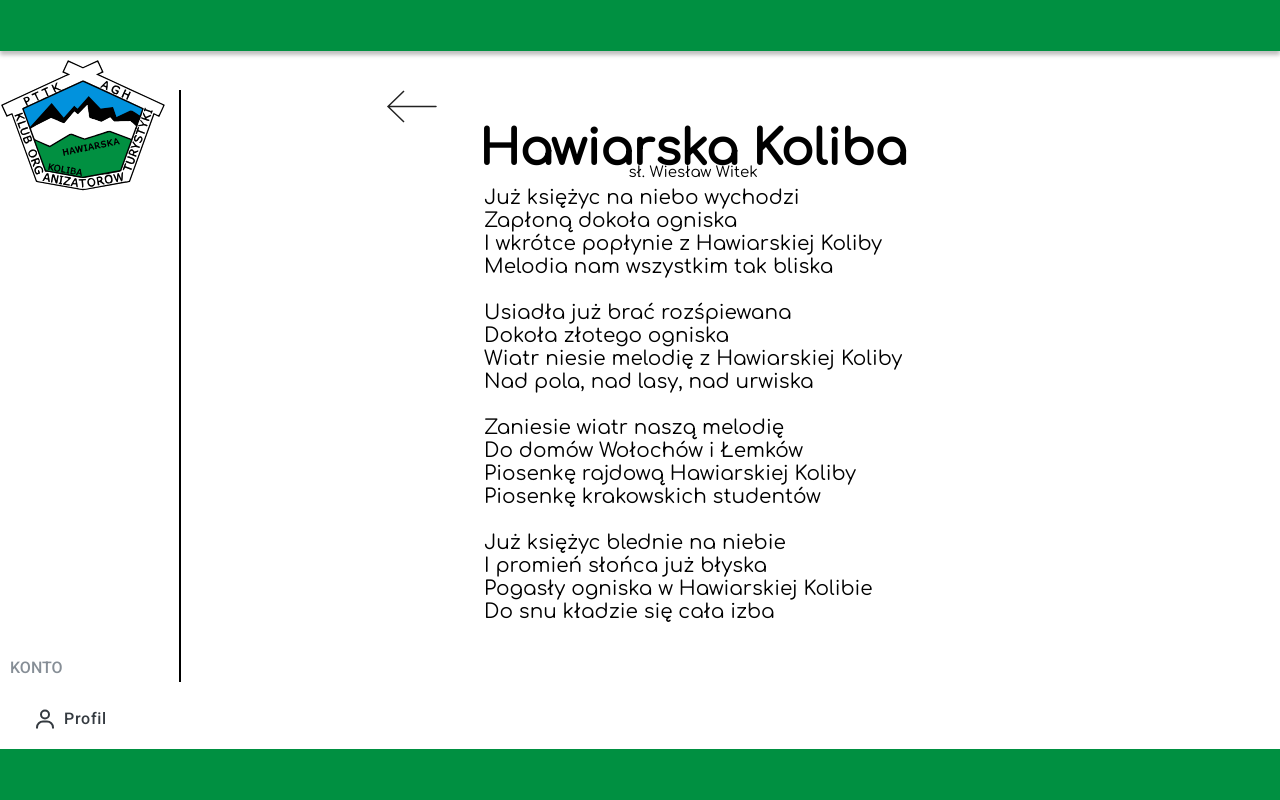
After one commit to przemekdan1/Songbook, a PHP site: page /public/views/showSong.php in a window 1280 px wide. The commit adds this page. Run offline with PHP 8.4, Linux system fonts and the light colour scheme; some libraries are stand-ins or nearby versions.

Commit message:
modify song catalog view, modify upload view, added showSong page, css style modification

```diff
--- a/index.php
+++ b/index.php
@@ -15,5 +15,6 @@ Routing::post('register', 'SecurityController');
 Routing::post('search', 'ProjectController');
 Routing::get('like','ProjectController');
 Routing::get('dislike','ProjectController');
+Routing::get('showSong','ProjectController');
 
 Routing::run($path);
--- a/public/css/projects.css
+++ b/public/css/projects.css
@@ -16,19 +16,24 @@ section {
 .projects>div>div {
     height: 50%;
     margin: 1em;
-    color: #009041;
     display: flex;
     flex-direction: column;
-    justify-content: space-around;
+    justify-content: center;
+
+    font-family: Comfortaa;
 }
 
 .projects>div {
-    border: 1px solid gray;
-    border-radius: 1em 1em 0 0;
-    height: 400px;
+    height: 114px;
+    position: relative;
+    background: #D2D7DF;
+    box-shadow: 0px 4px 4px rgba(0, 0, 0, 0.25);
+    border-radius: 14px;
+    overflow: hidden;
     display: flex;
-    flex-direction: column;
+    flex-direction: row;
     justify-content: space-between;
+    /* margin: 0; */
 }
 
 section.project-form {
@@ -41,3 +46,36 @@ section.project-form {
     display: flex;
     flex-direction: column;
 }
+
+.projects h2{
+    color: black;
+    font-size: 24px;
+    font-family: Comfortaa;
+    font-weight: 700;
+    word-wrap: break-word;
+    margin-top: 38px;
+}
+
+.projects p{
+    color: black;
+    font-size: 12px;
+    font-family: Comfortaa;
+    font-weight: 300;
+    word-wrap: break-word;
+    margin: 2px;
+}
+
+.social-section i{
+    font-size: 15px;
+    font-family: Comfortaa;
+    font-weight: 300;
+}
+
+.settings p{
+    text-align: left;
+    color: #868E96;
+    font-size: 16px;
+    font-family: Roboto;
+    font-weight: 500;
+    word-wrap: break-word;
+}
--- a/public/css/style.css
+++ b/public/css/style.css
@@ -1,5 +1,6 @@
 body {
     margin: 0;
+    padding: 0;
 }
 
 .container {
@@ -35,7 +36,7 @@ form.login {
 }
 
 button {
-    background: transparent linear-gradient(180deg, #3D8EF3 0%, #2251B9 100%) 0% 0% no-repeat padding-box;
+    background: #009041;
     box-shadow: 0px 3px 6px #00000029;
     border-radius: 19px;
     width: 50%;
@@ -48,11 +49,16 @@ button {
 input, textarea {
     background-color: transparent;
     border: none;
-    border-bottom: 1px solid gray;
-    padding: 1em;
-    margin: 1em;
+    margin: 9px;
     width: 50%;
+    font-size: 18px;
+    margin-left: 41px;
 }
+input:focus {
+    outline: none;
+    border: none;
+}
+
 
 @media only screen and (max-device-width: 420px) {
     .container {
@@ -75,31 +81,32 @@ input, textarea {
 }
 
 .base-container {
+    margin-top: 7vw;
+    height: 74vh;
     display: flex;
     align-items: center;
     justify-content: flex-start;
-    height: 100vh;
 }
 
 nav {
-    width: 20vw;
+    width: 14vw;
     height: 100%;
-    background: transparent linear-gradient(180deg, #3D8EF3 0%, #2251B9 100%) 0% 0% no-repeat padding-box;
 }
 
 main {
     width: 80vw;
 }
 
-nav {
+nav .settings {
     display: flex;
     flex-direction: column;
     justify-content: flex-start;
 }
 
 nav>img {
-    width: 60%;
-    margin: 2em auto;
+    width: 13vw;
+    margin: -3em auto;
+    height: 170px;
 }
 
 a {
@@ -113,14 +120,26 @@ li i {
 }
 
 .button {
-    border: 1px solid #FFFFFF;
     border-radius: 1em;
     margin-left: 1em;
     text-align: center;
+    color: #343A40;
     letter-spacing: 0.72px;
-    color: #FFFFFF;
-    padding: 0.2rem;
+    padding: 10px 20px;
     width: 60%;
+    font-weight: 400;
+    font-family: Roboto;
+    display: flex;
+    justify-content: flex-start;
+}
+.button:hover{
+    background: #343A40;
+    border-radius: 4px;
+    color: white;
+}
+
+.button img{
+    margin-right: 10px;
 }
 
 ul {
@@ -128,36 +147,36 @@ ul {
     font: normal normal normal 20px/27px Segoe UI;
     letter-spacing: 0.72px;
     color: #FFFFFF;
-    height: 100%;
-    width: calc(100% - 40px);
+    height: 50vh;
+    width: 100%;
     position: relative;
-    margin: 0 auto;
+    margin: auto;
+    margin-top: 70px;
     padding: 0;
 }
 
 li {
     text-align: left;
-    color: white;
-    margin-bottom: 1em;
+    color: #868E96;
+    font-size: 16px;
+    font-family: Roboto;
+    font-weight: 500;
+    word-wrap: break-word;
+    padding-left: 10px;
 }
 
-li:last-child {
-    position: absolute;
-    bottom: 0;
-    width: 100%;
-}
 
 main {
     display: flex;
     flex-direction: column;
-    height: 100vh;
+    height: 100%;
+    border-left: 2px black solid;
 }
 
 header {
     display: flex;
     justify-content: space-between;
     padding: 1em 2em;
-    border-bottom: 1px solid gray;
 }
 
 .add-project {
@@ -176,6 +195,14 @@ header {
 
 .search-bar {
     width: 70%;
+    background: #D9D9D9;
+    box-shadow: 0px 4px 4px rgba(0, 0, 0, 0.25);
+    border-radius: 19px;
+    border: 2px black solid;
+    display: flex;
+    justify-content: space-between;
+    margin-bottom: 25px;
+    margin-left: 27px;
 }
 
 .search-bar>form>input {
@@ -189,4 +216,79 @@ header {
     color: #A8A8A8;
     margin: 0;
     box-sizing: border-box;
+
+    position: absolute;
+    color: #8A8989;
+    font-size: 16px;
+    font-family: Comfortaa;
+    font-weight: 400;
+    letter-spacing: 1.60px;
+    word-wrap: break-word
 }
+
+.bottom-bar, .top-bar{
+    position: fixed;
+    width: 100%;
+    height: 4vw;
+    background-color: #009041;
+}
+
+.top-bar {
+    top: 0;
+    box-shadow: 0px 4px 4px rgba(0, 0, 0, 0.25)
+}
+
+.bottom-bar {
+    bottom: 0;
+}
+
+.settings{
+    width: 14vw;
+    margin-top: -40px;
+}
+
+.settings p{
+    text-align: left;
+    color: #868E96;
+    font-size: 16px;
+    font-family: Roboto;
+    font-weight: 500;
+    word-wrap: break-word;
+    padding-left: 10px;
+}
+
+main.song{
+    display: flex;
+    align-items: center;
+}
+.song div{
+    display: flex;
+    justify-content: center;
+    color: black;
+    font-family: Comfortaa;
+    word-wrap: break-word;
+}
+
+.song-title{
+    width: 70%;
+    height: 7%;
+    font-size: 48px;
+    font-weight: 700;
+}
+.song-artis{
+    width: 70%;
+    height: 4%;
+    font-size: 15px;
+    font-weight: 400;
+}
+.song-text{
+    width: 70%;
+    height: 89%;
+    font-size: 20px;
+    font-weight: 400;
+}
+
+main.song img{
+    height: 100%;
+    margin-left: -24vw;
+}
--- a/public/js/statistics.js
+++ b/public/js/statistics.js
@@ -12,7 +12,14 @@ function giveLike() {
         })
 }
 function giveDislike() {
+    const dislikes = this;
+    const container = dislikes.parentElement.parentElement.parentElement;
+    const id = container.getAttribute("id");
 
+    fetch(`/dislike/${id}`)
+        .then(function () {
+            dislikes.innerHTML = parseInt(dislikes.innerHTML) + 1;
+        })
 }
 likeButtons.forEach(button=>button.addEventListener("click",giveLike))
 
--- /dev/null
+++ b/public/views/showSong.php
@@ -0,0 +1,62 @@
+<!DOCTYPE html>
+<head>
+    <link rel="stylesheet" type="text/css" href="public/css/style.css">
+    <link rel="stylesheet" type="text/css" href="public/css/projects.css">
+    <link rel="preconnect" href="https://fonts.googleapis.com">
+    <link rel="preconnect" href="https://fonts.gstatic.com" crossorigin>
+    <link rel="preconnect" href="https://fonts.googleapis.com">
+    <link rel="preconnect" href="https://fonts.gstatic.com" crossorigin>
+    <link rel="preconnect" href="https://fonts.googleapis.com">
+    <link rel="preconnect" href="https://fonts.gstatic.com" crossorigin>
+    <link href="https://fonts.googleapis.com/css2?family=Comfortaa&family=Poppins:wght@200;400&family=Roboto+Condensed:wght@500&family=Roboto:wght@100;500&display=swap" rel="stylesheet">
+
+    <script src="https://kit.fontawesome.com/723297a893.js" crossorigin="anonymous"></script>
+    <script type="text/javascript" src="./public/js/search.js" defer></script>
+    <script type="text/javascript" src="/public/js/statistics.js" defer></script>
+    <title>Śpiewnik HK | Piosenka </title>
+</head>
+
+<body>
+<div class="top-bar"></div>
+<div class="base-container">
+    <nav>
+        <img src="public/img/logo.svg">
+    </nav>
+    <main class="song">
+        <a href="/projects"><img src="public/img/return_arrow.svg"></a>
+        <div class="song-title">
+            Hawiarska Koliba
+        </div>
+        <div class="song-artis">
+            sł. Wiesław Witek
+        </div>
+        <div class="song-text">
+            Już księżyc na niebo wychodzi<br>
+            Zapłoną dokoła ogniska<br>
+            I wkrótce popłynie z Hawiarskiej Koliby<br>
+            Melodia nam wszystkim tak bliska<br>
+            <br>
+            Usiadła już brać rozśpiewana<br>
+            Dokoła złotego ogniska<br>
+            Wiatr niesie melodię z Hawiarskiej Koliby<br>
+            Nad pola, nad lasy, nad urwiska<br>
+            <br>
+            Zaniesie wiatr naszą melodię<br>
+            Do domów Wołochów i Łemków<br>
+            Piosenkę rajdową Hawiarskiej Koliby<br>
+            Piosenkę krakowskich studentów<br>
+            <br>
+            Już księżyc blednie na niebie<br>
+            I promień słońca już błyska<br>
+            Pogasły ogniska w Hawiarskiej Kolibie<br>
+            Do snu kładzie się cała izba<br>
+        </div>
+    </main>
+</div>
+<div class="settings">
+    <p>KONTO</p>
+
+    <a href="#" class="button"><img src="public/img/profile_icon.svg">Profil</a>
+</div>
+<div class="bottom-bar"></div>
+</body>
--- a/src/controllers/ProjectController.php
+++ b/src/controllers/ProjectController.php
@@ -80,5 +80,10 @@ class ProjectController extends AppController
         return true;
     }
 
+    public function showSong()
+    {
+        $this->render("showSong");
+    }
+
 
 }
```
Also changed, not shown: public/views/addProjects.php (+8 -30 lines), public/views/projects.php (+27 -18 lines), image.png (added), public/img/profile_icon.svg (added), public/img/return_arrow.svg (added).
